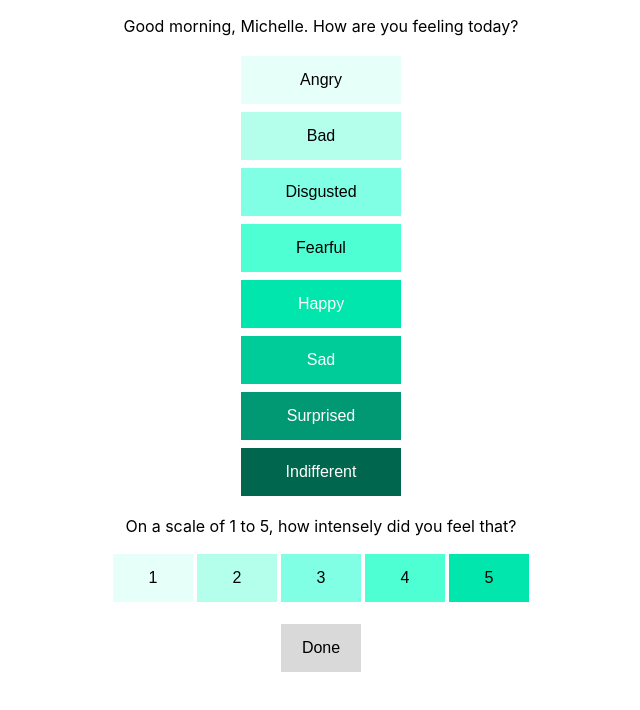
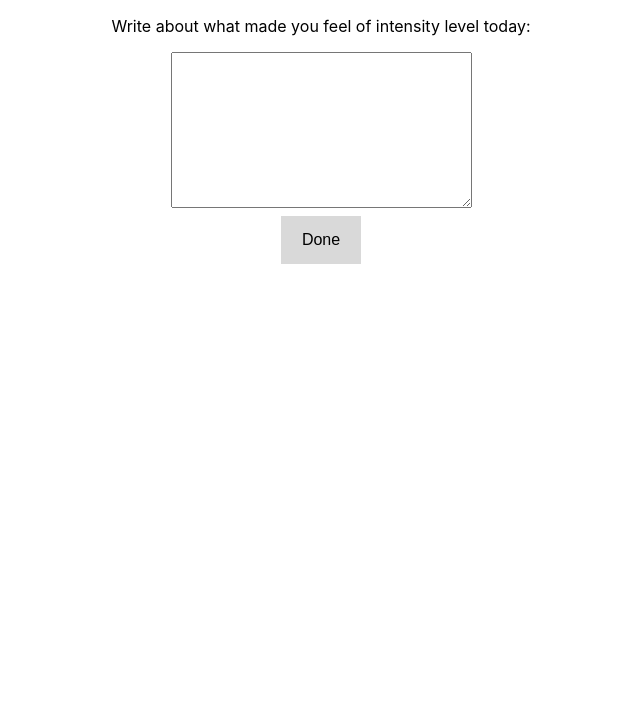
Before and after one commit to dmallon1/buds, a React (Create React App) app: page / in a window 1280 px wide. Both pictures are taken after a click on the button "Done". Shown: the top 710 px of the page, without its empty margins (319-959 px from the left). Built offline with nearby package versions, Linux system fonts and the light colour scheme.

Commit message:
basic second page

```diff
--- a/src/App.js
+++ b/src/App.js
@@ -7,7 +7,8 @@
     this.state = {
       clickedEmotion: null,
       clickedIntensity: null,
-      clickedDone: false
+      clickedDone: false,
+      writtenText: ""
     };
   }
 
@@ -29,9 +30,24 @@
     })
   }
 
-  render() {
+  written() {
+    this.setState({
+      writtenText: true
+    })
+  }
+
+  handleChange(event) {
+    this.setState({writtenText: event.target.value});
+  }
+
+  handleSubmit(event) {
+    console.log('writtenText: ' + this.state.writtenText);
+    event.preventDefault();
+  }
+
+  firstPage() {
     return (
-      <div className="App">
+    <div>
         <p>
           Good morning, Michelle. How are you feeling today?
         </p>
@@ -58,6 +74,31 @@
        <button onClick={() => this.selectdone()} className="button3" style={{backgroundColor: "#d9d9d9"}} type="button">Done</button>
        </p>
       </div>
+    )
+  }
+
+  secondPage() {
+    return (
+      <div>
+        <p>
+        Write about what made you feel {this.state.clickedEmotion} of intensity level {this.state.clickedIntensity} today:
+
+        </p>
+        <label>
+          <textarea type="text" value={this.state.writtenText} onChange={(e) => this.handleChange(e)} rows="10" cols="35"
+             />
+        </label> <br/>
+        <button onClick={(e) => this.handleSubmit(e)} className="button3" style={{backgroundColor: "#d9d9d9"}} type="button">Done</button>
+      </div>
+    )
+  }
+
+  render() {
+    return (
+      <div className="App">
+        {!this.state.clickedDone && this.firstPage()}
+        {this.state.clickedDone && this.secondPage()}
+      </div>
     );
   }
 
```
